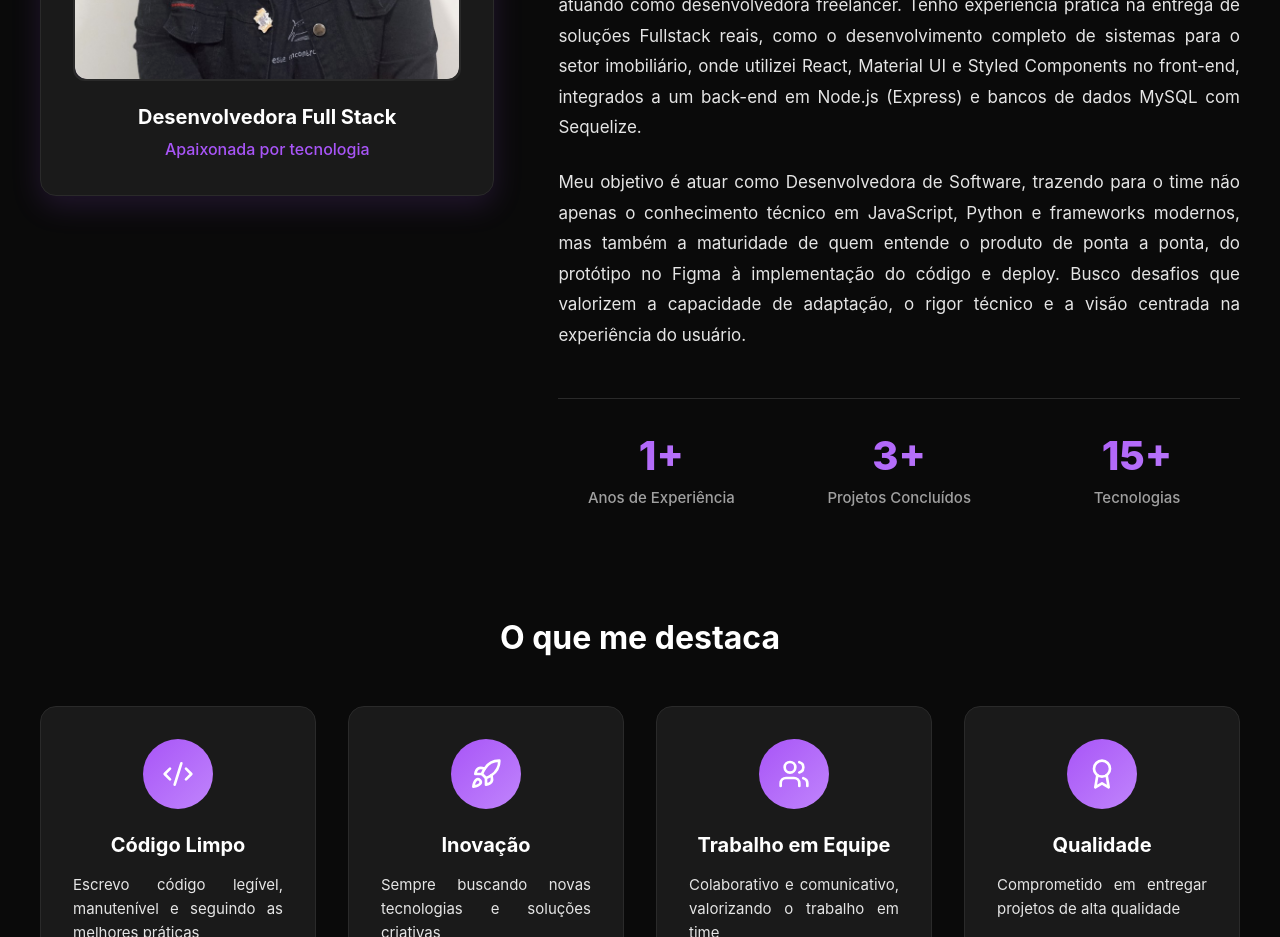
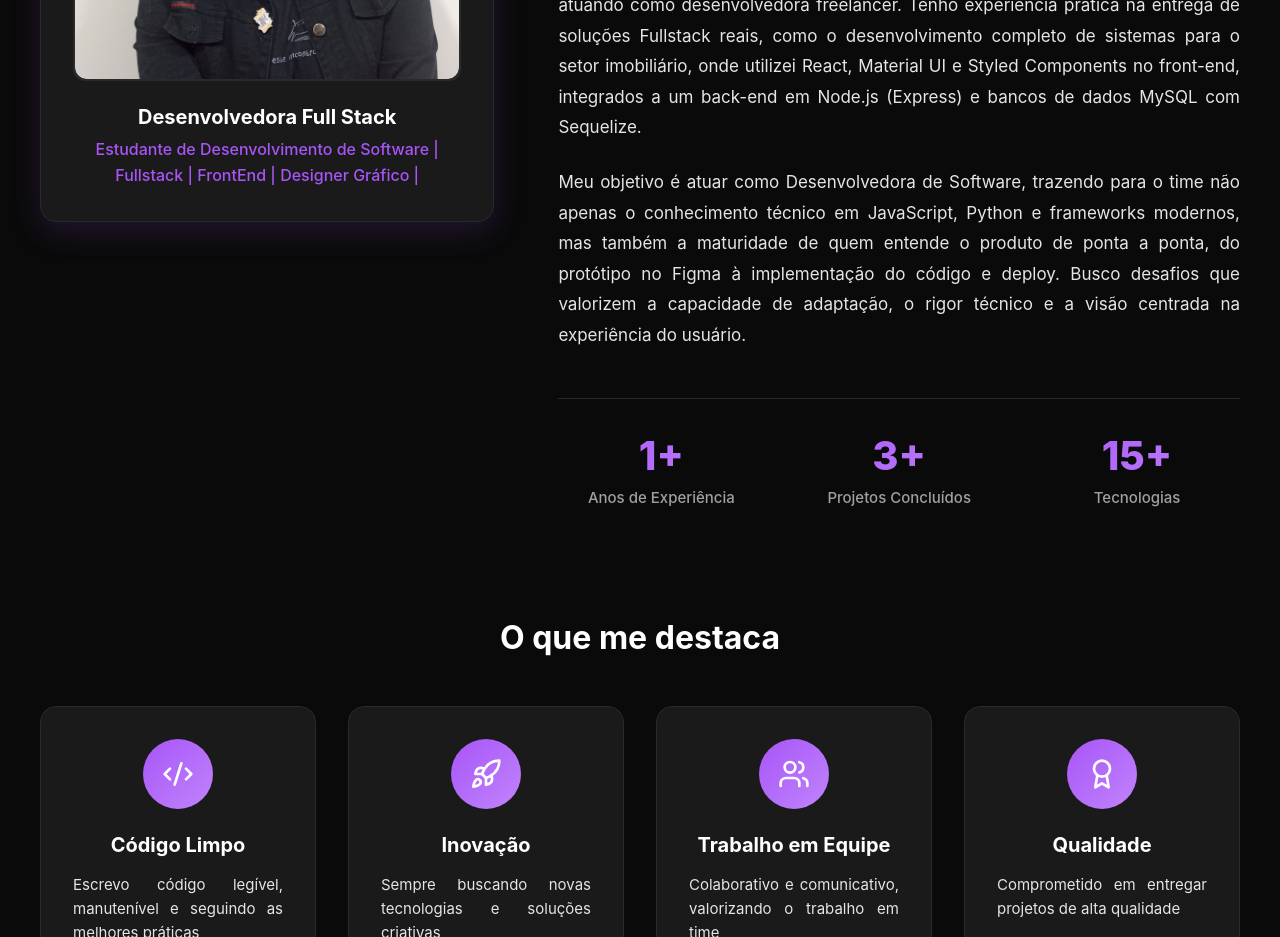
Before and after one commit to isabelmaito/Portfolio, a React (Vite) app: page / in a window 1280 px wide. Shown: the part 1400-2337 px from the top of the page. Built offline with nearby package versions, Linux system fonts and the light colour scheme; the HTML template or start-up script is replaced by a standard one.

Commit message:
atualizar descrição profissional na seção Sobre para refletir formação e habilidades

```diff
--- a/src/pages/Sobre.jsx
+++ b/src/pages/Sobre.jsx
@@ -45,7 +45,7 @@ const Sobre = () => {
               </div>
               <div className="profile-info">
                 <h3>Desenvolvedora Full Stack</h3>
-                <p className="profile-subtitle">Apaixonada por tecnologia</p>
+                <p className="profile-subtitle">Estudante de Desenvolvimento de Software | Fullstack | FrontEnd | Designer Gráfico |</p>
               </div>
             </div>
           </div>
```
